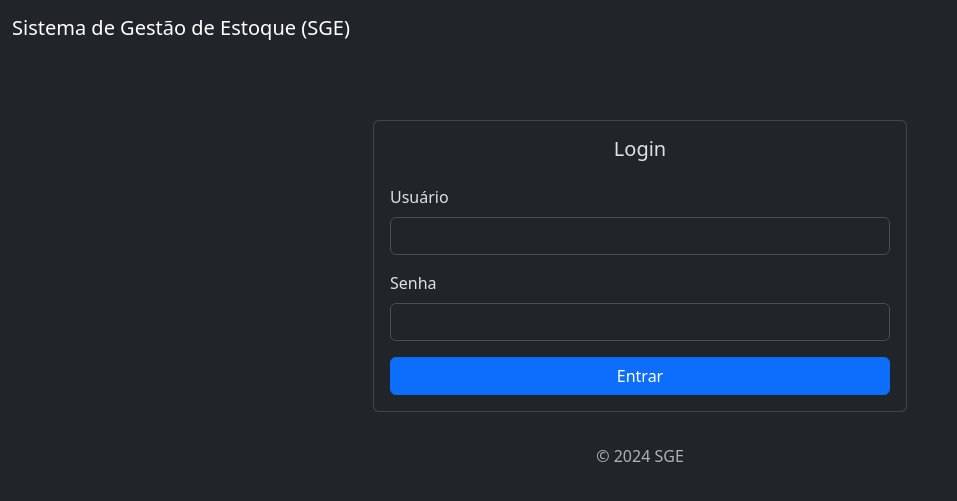
After one commit to viniciusperrone/django-master, a Django app: page /login/ in a window 1280 px wide. The commit adds this page. Shown: the top 501 px of the page, without its empty margins (0-957 px from the left). Run offline with Django 5.2, Linux system fonts and the light colour scheme.

Commit message:
feat: added login template

```diff
--- a/sge/core/settings.py
+++ b/sge/core/settings.py
@@ -44,6 +44,10 @@ INSTALLED_APPS = [
     'inflows',
     'outflows'
 ]
+
+LOGIN_URL = 'login'
+
+LOGIN_REDIRECT_URL = '/'
 
 MIDDLEWARE = [
     'django.middleware.security.SecurityMiddleware',
--- a/sge/core/templates/base.html
+++ b/sge/core/templates/base.html
@@ -16,7 +16,9 @@
   {% include 'components/_header.html' %}
 
   <div class="container-fluid">
-    {% include 'components/_sidebar.html' %}
+    {% if user.is_authenticated %}
+        {% include 'components/_sidebar.html' %}
+    {% endif%}
     <div class="col py-3">
       <div class="container mt-4">
         <main>
--- /dev/null
+++ b/sge/core/templates/registration/login.html
@@ -0,0 +1,44 @@
+{% extends 'base.html' %}
+{% block title %}Login{% endblock %}
+
+{% block content %}
+<div class="container mt-5">
+  <div class="row justify-content-center">
+    <div class="col-md-6">
+      <div class="card">
+        <div class="card-body">
+          <h5 class="card-title text-center mb-4">Login</h5>
+          <form method="post">
+            {% csrf_token %}
+            <div class="mb-3">
+              <label for="username" class="form-label">Usuário</label>
+              <input type="text" class="form-control" id="username" name="username" required>
+            </div>
+            <div class="mb-3">
+              <label for="password" class="form-label">Senha</label>
+              <input type="password" class="form-control" id="password" name="password" required>
+            </div>
+            <div class="d-grid gap-2">
+              <button type="submit" class="btn btn-primary">Entrar</button>
+            </div>
+          </form>
+          {% if form.errors %}
+            <div class="alert alert-danger mt-4">
+              <ul class="mb-0">
+                {% for field in form %}
+                  {% for error in field.errors %}
+                    <li>{{ error }}</li>
+                  {% endfor %}
+                {% endfor %}
+                {% for error in form.non_field_errors %}
+                  <li>{{ error }}</li>
+                {% endfor %}
+              </ul>
+            </div>
+          {% endif %}
+        </div>
+      </div>
+    </div>
+  </div>
+</div>
+{% endblock %}
--- a/sge/core/urls.py
+++ b/sge/core/urls.py
@@ -1,11 +1,13 @@
 from django.contrib import admin
 from django.urls import path, include
+from django.contrib.auth.views import LoginView
 
 from core.views import home
 
 
 urlpatterns = [
     path('admin/', admin.site.urls),
+    path('login/', LoginView.as_view(), name='login'),
     path('', home, name='home'),
     path('', include('brands.urls')),
     path('', include('categories.urls')),
--- a/sge/core/views.py
+++ b/sge/core/views.py
@@ -1,9 +1,12 @@
+import json
+
+from django.contrib.auth.decorators import login_required
 from django.shortcuts import render
-import json
 
 from utils.metrics import get_products_metrics, get_sales_metrics, get_daily_sales_data, get_daily_sales_quantity_data, get_graphic_product_category_metric, get_graphic_product_brand_metric
 
 
+@login_required(login_url='login')
 def home(request):
     products_metrics = get_products_metrics()
     sales_metrics = get_sales_metrics()
```
Also changed, not shown: sge/db.sqlite3.
